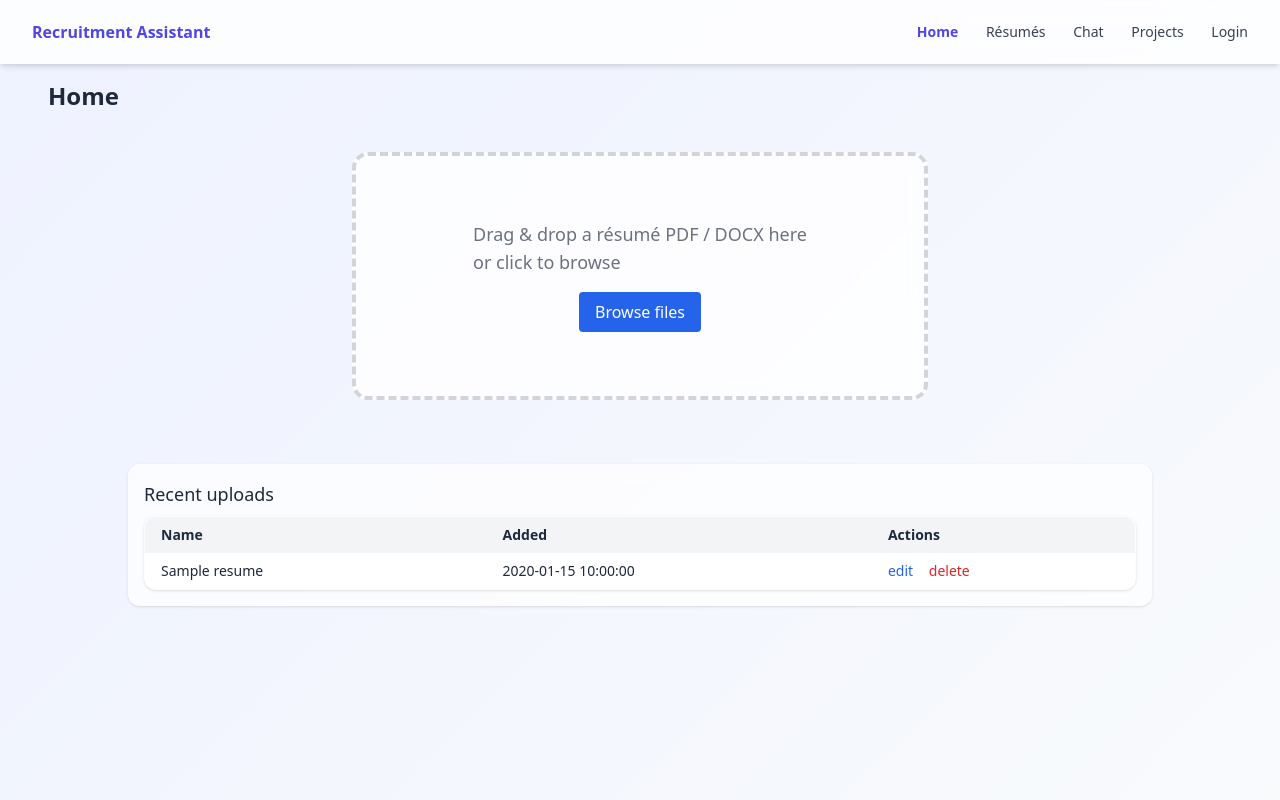
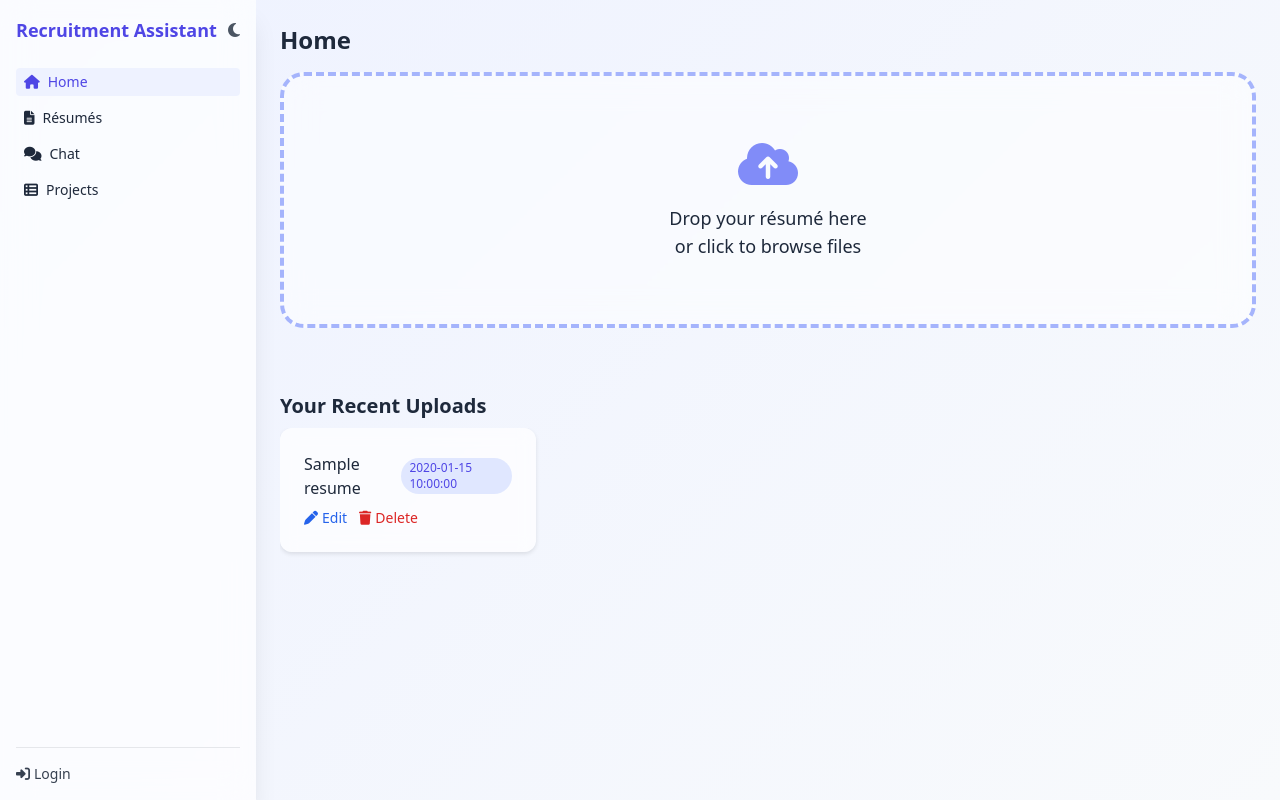
Before and after one commit to mafiaf/recruitment-assistant, a FastAPI app: template templates/index.html in a window 1280 px wide. Run offline with FastAPI, Linux system fonts and the light colour scheme; the template is opened without the code that fills it: most values are stand-ins (such as "Sample title", 1, 10 or a date in 2020); parts of the project's set-up code (start-up, migrations or seed data) failed here and were passed over; some libraries are stand-ins or nearby versions.

Commit message:
Redesign home page layout

```diff
--- a/static/styles.css
+++ b/static/styles.css
@@ -1,24 +1,42 @@
 /* Custom global styles */
 body {
-  font-family: 'Inter', sans-serif;
+  font-family: 'Manrope', sans-serif;
   background: linear-gradient(135deg, #eef2ff, #f8fafc);
   min-height: 100vh;
   color: #1e293b;
+  transition: background 0.3s ease, color 0.3s ease;
 }
-
+body.dark {
+  background: linear-gradient(135deg, #1e293b, #334155);
+  color: #f1f5f9;
+}
 header {
   background: rgba(255, 255, 255, 0.8);
   backdrop-filter: blur(12px);
 }
-
 .card {
   background: rgba(255, 255, 255, 0.7);
   backdrop-filter: blur(8px);
   border-radius: 0.75rem;
   box-shadow: 0 2px 4px rgba(0, 0, 0, 0.1);
   padding: 1.5rem;
+  transition: transform 0.3s ease, box-shadow 0.3s ease;
 }
-
+.dark .card {
+  background: rgba(30, 41, 59, 0.7);
+  box-shadow: 0 2px 4px rgba(0, 0, 0, 0.4);
+}
 input, textarea, select {
   border-color: #d1d5db;
 }
+#resume-form.drag-over {
+  box-shadow: 0 0 0 4px rgba(59,130,246,0.4);
+  transform: scale(1.02);
+}
+@keyframes pop {
+  from { opacity:0; transform: scale(0.95); }
+  to   { opacity:1; transform: scale(1); }
+}
+.animate-pop {
+  animation: pop 0.4s ease;
+}
--- a/templates/_base.html
+++ b/templates/_base.html
@@ -4,75 +4,55 @@
   <meta charset="UTF-8">
   <meta name="viewport" content="width=device-width, initial-scale=1.0">
   <script src="https://cdn.tailwindcss.com"></script>
-  <link rel="stylesheet" href="https://fonts.googleapis.com/css2?family=Inter:wght@400;600&display=swap">
+  <link rel="stylesheet" href="https://fonts.googleapis.com/css2?family=Manrope:wght@300;400;600;700&display=swap">
+  <link rel="stylesheet" href="https://cdnjs.cloudflare.com/ajax/libs/font-awesome/6.4.0/css/all.min.css">
   <link rel="stylesheet" href="/static/styles.css">
   <link rel="icon" type="image/svg+xml" href="/static/favicon.svg">
   <title>{{ page_title }} - Recruitment Assistant</title>
 </head>
-
 <body class="font-sans">
-  {# ------------------------------------------------------------- #
-     expect three template variables to be present:
-
-       active  → the current path  ('/', '/resumes', etc.)
-       user    → None or a dict     {"username": "...", "role": "..."}
-       page_title → page headline
-
-     (pass  user=current_user  whenever you call TemplateResponse)
-  # ------------------------------------------------------------- #}
-  <header class="fixed top-0 inset-x-0 h-16 bg-white/80 backdrop-blur-md shadow-md flex items-center justify-between px-8">
-    <span class="font-semibold text-indigo-600">Recruitment Assistant</span>
-
-    <nav class="space-x-6 text-sm">
-      {# regular links #}
-      <a href="/"
-         class="{{ 'text-indigo-600 font-semibold' if active=='/' else
-                  'text-gray-700 hover:text-indigo-600' }}">Home</a>
-
-      <a href="/resumes"
-         class="{{ 'text-indigo-600 font-semibold' if active=='/resumes' else
-                  'text-gray-700 hover:text-indigo-600' }}">Résumés</a>
-
-      <a href="/chat"
-         class="{{ 'text-indigo-600 font-semibold' if active=='/chat' else
-                  'text-gray-700 hover:text-indigo-600' }}">Chat</a>
-
-      <a href="/projects"
-         class="{{ 'text-indigo-600 font-semibold' if active=='/projects' else
-                  'text-gray-700 hover:text-indigo-600' }}">Projects</a>
-
-      {# profile for *any* logged-in user #}
+<div class="flex min-h-screen">
+  <aside class="hidden sm:flex fixed inset-y-0 left-0 w-64 flex-col bg-white/70 backdrop-blur-lg shadow-xl p-4">
+    <div class="flex items-center justify-between mb-6">
+      <span class="text-lg font-semibold text-indigo-600">Recruitment Assistant</span>
+      <button id="mode-toggle" class="text-gray-600"><i class="fa-solid fa-moon"></i></button>
+    </div>
+    <nav class="flex-1 space-y-2 text-sm">
+      <a href="/" class="flex items-center gap-2 rounded px-2 py-1 {{ 'bg-indigo-50 text-indigo-600' if active=='/' else 'hover:bg-indigo-50' }}"><i class="fa-solid fa-house"></i>Home</a>
+      <a href="/resumes" class="flex items-center gap-2 rounded px-2 py-1 {{ 'bg-indigo-50 text-indigo-600' if active=='/resumes' else 'hover:bg-indigo-50' }}"><i class="fa-solid fa-file-lines"></i>Résumés</a>
+      <a href="/chat" class="flex items-center gap-2 rounded px-2 py-1 {{ 'bg-indigo-50 text-indigo-600' if active=='/chat' else 'hover:bg-indigo-50' }}"><i class="fa-solid fa-comments"></i>Chat</a>
+      <a href="/projects" class="flex items-center gap-2 rounded px-2 py-1 {{ 'bg-indigo-50 text-indigo-600' if active=='/projects' else 'hover:bg-indigo-50' }}"><i class="fa-solid fa-table-list"></i>Projects</a>
       {% if user %}
-        <a href="/profile"
-           class="{{ 'text-indigo-600 font-semibold' if active=='/profile' else
-                    'text-gray-700 hover:text-indigo-600' }}">Profile</a>
+        <a href="/profile" class="flex items-center gap-2 rounded px-2 py-1 {{ 'bg-indigo-50 text-indigo-600' if active=='/profile' else 'hover:bg-indigo-50' }}"><i class="fa-solid fa-user"></i>Profile</a>
       {% endif %}
-
-      {# owner-only admin page #}
       {% if user and user.role == 'owner' %}
-        <a href="/admin/users"
-           class="{{ 'text-indigo-600 font-semibold' if active=='/admin/users' else
-                    'text-gray-700 hover:text-indigo-600' }}">Users</a>
-      {% endif %}
-
-      {# login / logout #}
-      {% if user %}
-        <a href="/logout" class="text-gray-700 hover:text-indigo-600">Logout</a>
-      {% else %}
-        <a href="/login"
-           class="{{ 'text-indigo-600 font-semibold' if active=='/login' else
-                    'text-gray-700 hover:text-indigo-600' }}">Login</a>
+        <a href="/admin/users" class="flex items-center gap-2 rounded px-2 py-1 {{ 'bg-indigo-50 text-indigo-600' if active=='/admin/users' else 'hover:bg-indigo-50' }}"><i class="fa-solid fa-users"></i>Users</a>
       {% endif %}
     </nav>
-  </header>
-
-  <main class="pt-20 p-6">
-    {% if page_title %}
-      <h1 class="text-2xl font-semibold px-6 mb-4">{{ page_title }}</h1>
-    {% endif %}
-    {% block body %}{% endblock %}
-  </main>
-
-  {% block extra_js %}{% endblock %}
+    <div class="mt-auto pt-4 border-t flex items-center justify-between text-sm">
+      {% if user %}
+        <span class="truncate">{{ user.username }}</span>
+        <a href="/logout" class="text-gray-700 hover:text-red-600 flex items-center gap-1"><i class="fa-solid fa-right-from-bracket"></i>Logout</a>
+      {% else %}
+        <a href="/login" class="text-gray-700 hover:text-indigo-600 flex items-center gap-1"><i class="fa-solid fa-right-to-bracket"></i>Login</a>
+      {% endif %}
+    </div>
+  </aside>
+  <div class="flex-1 sm:ml-64">
+    <main class="p-6">
+      {% if page_title %}
+        <h1 class="text-2xl font-semibold mb-4">{{ page_title }}</h1>
+      {% endif %}
+      {% block body %}{% endblock %}
+    </main>
+  </div>
+</div>
+<script>
+const toggle = document.getElementById('mode-toggle');
+if(toggle){
+  toggle.onclick = () => document.body.classList.toggle('dark');
+}
+</script>
+{% block extra_js %}{% endblock %}
 </body>
 </html>
--- a/templates/index.html
+++ b/templates/index.html
@@ -4,69 +4,35 @@
 {% set page_title = "Home" %}
 
 {% block body %}
-<div class="pt-6 flex flex-col items-center gap-8 max-w-7xl mx-auto">
-
-  <!-- ════════════════════════════════
-       DRAG-AND-DROP + AJAX UPLOAD BOX
-       ════════════════════════════════ -->
-  <form id="resume-form"
-        class="w-full max-w-xl border-4 border-dashed border-gray-300
-               rounded-2xl flex flex-col items-center justify-center
-               py-16 bg-white/80 backdrop-blur transition-colors"
-        autocomplete="off">
-    <input id="resume-file"
-           type="file"
-           name="files"
-           accept=".pdf,.docx"
-           multiple
-           class="hidden">
-    <p class="text-lg text-gray-500 mb-4 pointer-events-none">
-      Drag &amp; drop a résumé PDF / DOCX here<br>
-      or click to browse
-    </p>
-    <button id="select-btn"
-            type="button"
-            class="px-4 py-2 rounded bg-blue-600 text-white">
-      Browse files
-    </button>
+<div class="max-w-5xl mx-auto flex flex-col gap-8">
+  <form id="resume-form" class="border-4 border-dashed border-indigo-300 rounded-3xl p-16 text-center bg-white/50 backdrop-blur-lg cursor-pointer transition-all" autocomplete="off">
+    <input id="resume-file" type="file" name="files" accept=".pdf,.docx" multiple class="hidden">
+    <div class="text-5xl text-indigo-400 mb-4"><i class="fa-solid fa-cloud-arrow-up"></i></div>
+    <p class="text-lg font-medium">Drop your résumé here<br>or click to browse files</p>
   </form>
 
-  <!-- upload progress feedback -->
   <div id="upload-progress" class="w-full max-w-xl"></div>
 
-  <!-- ════════════════════════════════
-       RECENT UPLOADS TABLE
-       ════════════════════════════════ -->
-  <section class="w-full max-w-5xl bg-white/70 backdrop-blur p-4 rounded-xl shadow">
-    <h2 class="text-lg font-medium mb-2">Recent uploads</h2>
-    <table id="uploads-table"
-           class="w-full text-sm border rounded-xl overflow-hidden shadow">
-      <thead>
-        <tr class="bg-gray-100 text-left">
-          <th class="px-4 py-2">Name</th>
-          <th class="px-2 py-2">Added</th>
-          <th class="px-2 py-2">Actions</th>
-        </tr>
-      </thead>
-      <tbody>
-        {% for r in resumes %}
-        <tr class="odd:bg-white even:bg-gray-50">
-          <td class="px-4 py-2">{{ r.name }}</td>
-          <td class="px-2 py-2">{{ r.added|default('—') }}</td>
-          <td class="px-2 py-2 space-x-3">
-            <a href="/resumes#{{ r.id }}" class="text-blue-600 hover:underline">edit</a>
-            <form action="/delete_resume" method="post" class="inline">
-              <input type="hidden" name="id" value="{{ r.id }}">
-              <button class="text-red-600 hover:underline"
-                      onclick="return confirm('Delete?')">delete</button>
-            </form>
-          </td>
-        </tr>
-        {% endfor %}
-      </tbody>
-    </table>
+  <section>
+    <h2 class="text-xl font-semibold mb-2">Your Recent Uploads</h2>
+    <div class="flex overflow-x-auto gap-4 pb-4">
+      {% for r in resumes %}
+      <div class="card flex-shrink-0 w-64 animate-pop">
+        <div class="flex items-center justify-between mb-2">
+          <span class="font-medium">{{ r.name }}</span>
+          <span class="text-xs bg-indigo-100 text-indigo-600 rounded-full px-2 py-0.5">{{ r.added|default('—') }}</span>
+        </div>
+        <div class="flex gap-3 text-sm">
+          <a href="/resumes#{{ r.id }}" class="text-blue-600 flex items-center gap-1"><i class="fa-solid fa-pen"></i>Edit</a>
+          <form action="/delete_resume" method="post" class="inline">
+            <input type="hidden" name="id" value="{{ r.id }}">
+            <button class="text-red-600 flex items-center gap-1" onclick="return confirm('Delete?')"><i class="fa-solid fa-trash"></i>Delete</button>
+          </form>
+        </div>
+      </div>
+      {% endfor %}
+    </div>
   </section>
-
 </div>
 {% endblock %}
 
@@ -74,75 +40,34 @@
 <script>
 const dropZone  = document.getElementById('resume-form');
 const fileInput = document.getElementById('resume-file');
-const browseBtn = document.getElementById('select-btn');
-
-
-/* click → open picker */
-browseBtn.onclick = () => fileInput.click();
-
-/* picker → send via fetch */
-fileInput.onchange = () => {
-  if (fileInput.files.length) uploadFiles(fileInput.files);
-};
-
-/* drag-and-drop visual cues */
-['dragenter','dragover'].forEach(evt =>
-  dropZone.addEventListener(evt, e=>{
-    e.preventDefault();
-    dropZone.classList.add('bg-blue-50');
-  })
-);
-['dragleave','drop'].forEach(evt =>
-  dropZone.addEventListener(evt, e=>{
-    e.preventDefault();
-    dropZone.classList.remove('bg-blue-50');
-  })
-);
-
-/* drop handler */
-dropZone.addEventListener('drop', e=>{
-  if (e.dataTransfer.files.length){
-    uploadFiles(e.dataTransfer.files);
-  }
-});
-
-/* core upload logic */
+dropZone.addEventListener('click', () => fileInput.click());
+fileInput.onchange = () => { if (fileInput.files.length) uploadFiles(fileInput.files); };
+['dragenter','dragover'].forEach(evt => dropZone.addEventListener(evt, e => { e.preventDefault(); dropZone.classList.add('drag-over'); }));
+['dragleave','drop'].forEach(evt => dropZone.addEventListener(evt, e => { e.preventDefault(); dropZone.classList.remove('drag-over'); }));
+dropZone.addEventListener('drop', e => { if (e.dataTransfer.files.length){ uploadFiles(e.dataTransfer.files); }});
 const progressBox = document.getElementById('upload-progress');
-
 function createBar(name){
   const wrapper = document.createElement('div');
   wrapper.className = 'my-2';
-  wrapper.innerHTML = `
-    <div class="text-sm mb-1">${name}</div>
-    <div class="w-full bg-gray-200 rounded"><div class="h-2 bg-blue-600 rounded" style="width:0%"></div></div>
-  `;
+  wrapper.innerHTML = `<div class="text-sm mb-1">${name}</div><div class="w-full bg-gray-200 rounded"><div class="h-2 bg-blue-600 rounded" style="width:0%"></div></div>`;
   progressBox.appendChild(wrapper);
   return wrapper.querySelector('.h-2');
 }
-
 function uploadFiles(files){
   const uploads = [];
   for(const file of files){
     const bar = createBar(file.name);
     uploads.push(uploadSingle(file, bar));
   }
-  Promise.allSettled(uploads).then(() => {
-    fileInput.value = '';
-    location.reload();
-  });
+  Promise.allSettled(uploads).then(() => { fileInput.value = ''; location.reload(); });
 }
-
 function uploadSingle(file, bar){
   return new Promise((resolve, reject) => {
     const fd = new FormData();
     fd.append('file', file);
     const xhr = new XMLHttpRequest();
     xhr.open('POST','/upload_resume');
-    xhr.upload.onprogress = e=>{
-      if(e.lengthComputable){
-        bar.style.width = (e.loaded/e.total*100)+'%';
-      }
-    };
+    xhr.upload.onprogress = e => { if(e.lengthComputable){ bar.style.width = (e.loaded/e.total*100)+'%'; } };
     xhr.onload = () => xhr.status>=200 && xhr.status<300 ? resolve() : reject();
     xhr.onerror = () => reject();
     xhr.send(fd);
```
